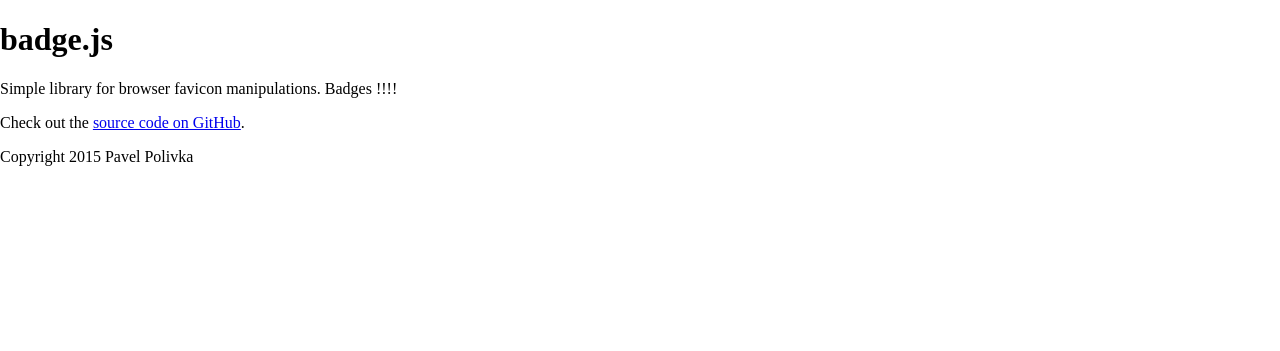
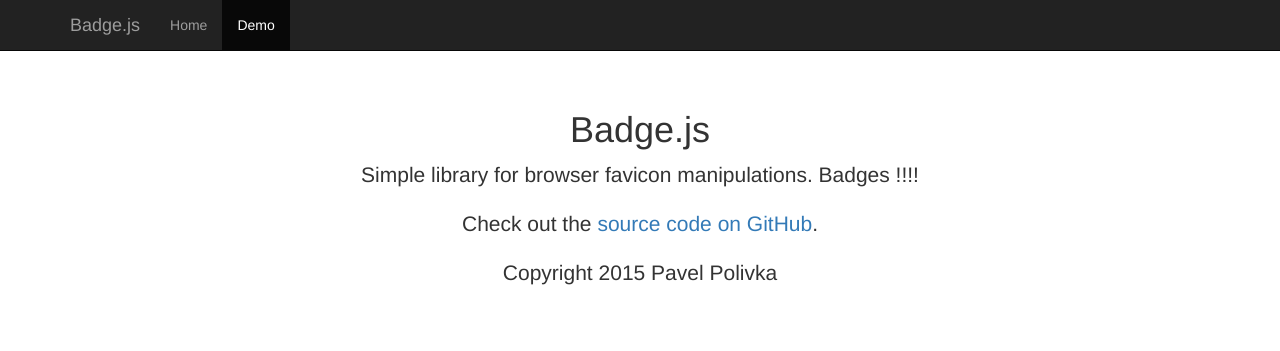
Before and after one commit to PavlikPolivka/badge.js, a website: page index.html in a window 1280 px wide. Drawn offline with nearby package versions, Linux system fonts and the light colour scheme; files that its build step writes are made by us from their sources.

Commit message:
Fix for homepage

```diff
--- a/index.html
+++ b/index.html
@@ -1,13 +1,40 @@
 <!DOCTYPE html>
 <html>
   <head>
-    <title>badge.js | Simple library for browser favicon manipulations. Badges !!!!</title>
-    <link rel="stylesheet" href="./demo/assets/normalize.css">
+    <title>Badge.js demo</title>
+    <link rel="stylesheet" href="./assets/main.css" />
+    <link rel="stylesheet" href="./assets/bootstrap.css" />
+    <link rel="stylesheet" href="./assets/idea.css" />
   </head>
   <body>
-    <h1>badge.js</h1>
-    <p>Simple library for browser favicon manipulations. Badges !!!!</p>
-    <p>Check out the <a href="https://github.com/PavlikPolivka/badge.js">source code on GitHub</a>.</p>
-    <p>Copyright 2015 Pavel Polivka</p>
+    <nav class="navbar navbar-inverse navbar-fixed-top">
+      <div class="container">
+        <div class="navbar-header">
+          <button type="button" class="navbar-toggle collapsed" data-toggle="collapse" data-target="#navbar" aria-expanded="false" aria-controls="navbar">
+            <span class="sr-only">Toggle navigation</span>
+            <span class="icon-bar"></span>
+            <span class="icon-bar"></span>
+            <span class="icon-bar"></span>
+          </button>
+          <a class="navbar-brand" href="#">Badge.js</a>
+        </div>
+        <div id="navbar" class="collapse navbar-collapse">
+          <ul class="nav navbar-nav">
+            <li><a href="/badge.js/index.html">Home</a></li>
+            <li class="active"><a href="/badge.js/demo/index.html">Demo</a></li>
+          </ul>
+        </div><!--/.nav-collapse -->
+      </div>
+    </nav>
+
+    <div class="container">
+
+      <div class="starter-template">
+        <h1>Badge.js</h1>
+        <p class="lead">Simple library for browser favicon manipulations. Badges !!!!</p>
+        <p class="lead">Check out the <a href="https://github.com/PavlikPolivka/badge.js">source code on GitHub</a>.</p>
+        <p class="lead">Copyright 2015 Pavel Polivka</p>
+      </div>
+    </div>
   </body>
 </html>
```
